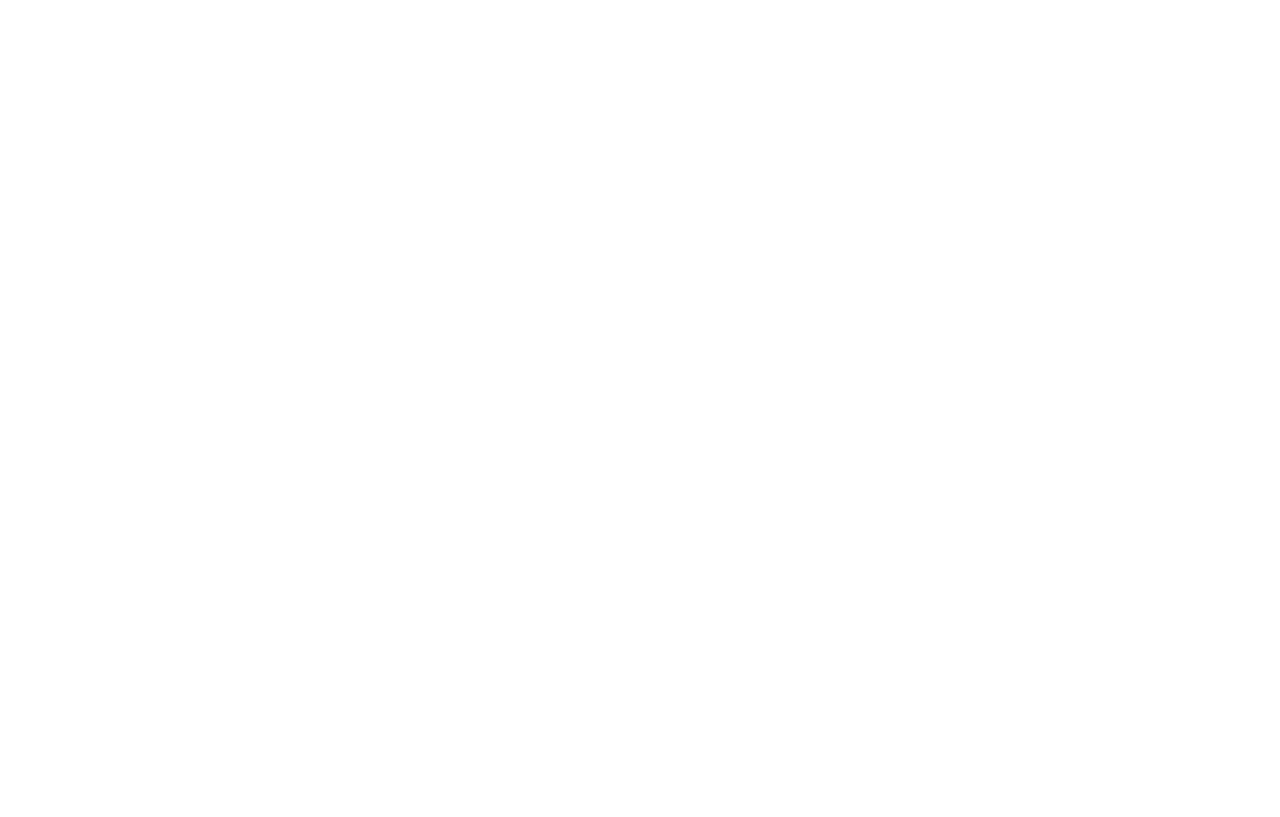
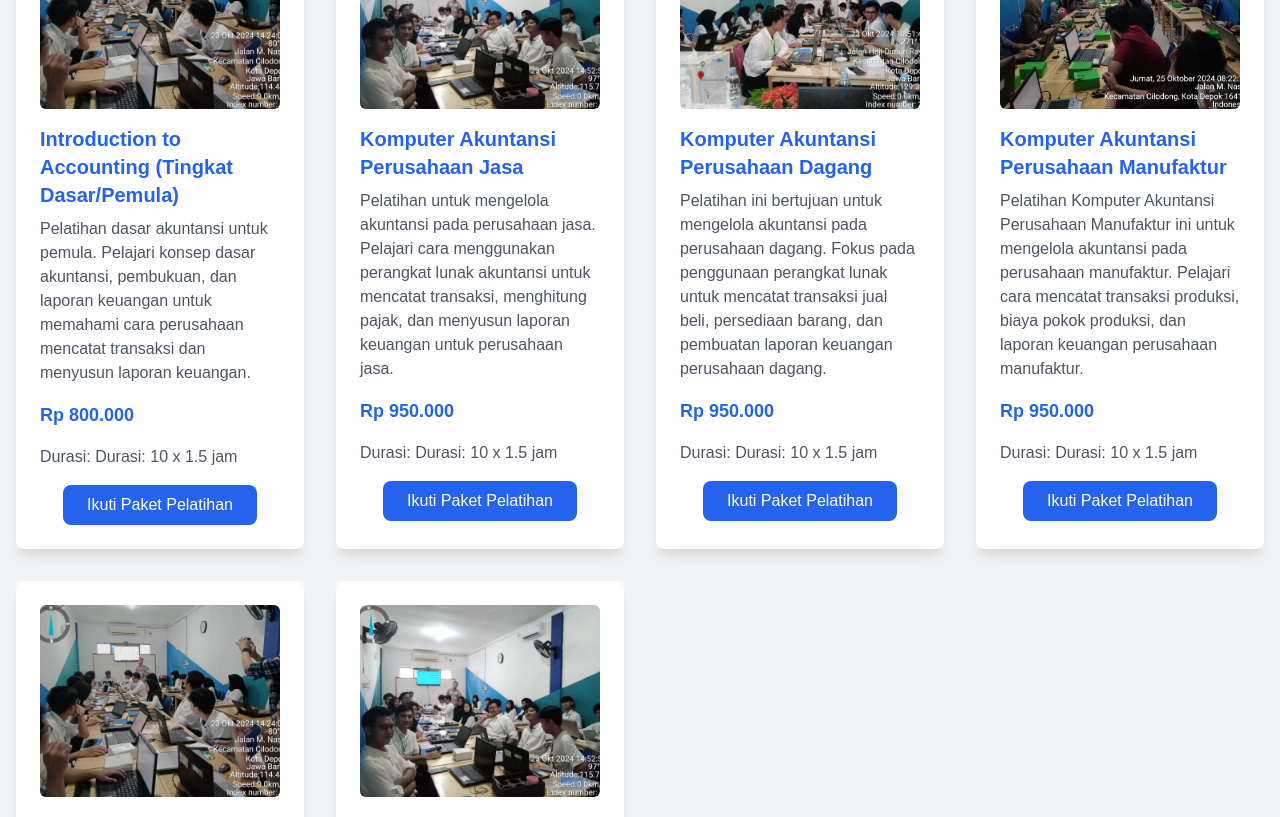
Before and after one commit to andikadeniardi/muticom_depok, a Next.js app: page /PaketAkuntansi in a window 1280 px wide. Before the commit this address had no page. Shown: the part 460-1277 px from the top of the page. Before the commit the page ends 800 px from the top, so only its background shows below. Built offline with nearby package versions, Linux system fonts and the light colour scheme.

Commit message:
feat: add paket akuntansi page

```diff
--- /dev/null
+++ b/src/app/PaketAkuntansi/page.tsx
@@ -0,0 +1,113 @@
+"use client";
+
+import { useRouter } from "next/navigation"; // Import useRouter
+import Footer from "../../../components/molecules/Footer";
+import Navbar from "../../../components/molecules/Navbar";
+import PaketCard from "../../../components/molecules/PaketCard";
+
+const PaketAkuntansi = () => {
+  const router = useRouter(); // Initialize router
+
+  const handleBackClick = () => {
+    router.back(); // Navigasi kembali ke halaman sebelumnya
+  };
+
+  return (
+    <div className="bg-gray-100 min-h-screen">
+      <Navbar />
+
+      <main className="container mx-auto p-4">
+        {/* Header Section */}
+        <section className="text-center py-12">
+          <h1 className="text-4xl font-bold text-blue-600">
+            Paket Pelatihan Akuntansi & Pajak
+          </h1>
+          <p className="text-lg text-gray-600 mt-4">
+            Pilih paket pelatihan akuntansi dan pajak yang sesuai dengan
+            kebutuhan Anda. Kami menyediakan berbagai pilihan pelatihan untuk
+            meningkatkan kemampuan Anda di bidang akuntansi dan perpajakan.
+          </p>
+        </section>
+
+        {/* Section Paket Pelatihan Akuntansi & Pajak */}
+        <section className="mt-8">
+          <div className="grid grid-cols-1 sm:grid-cols-2 lg:grid-cols-3 xl:grid-cols-4 gap-8">
+            {/* Paket Pelatihan 1: Introduction to Accounting */}
+            <PaketCard
+              title="Introduction to Accounting (Tingkat Dasar/Pemula)"
+              description="Pelatihan dasar akuntansi untuk pemula. Pelajari konsep dasar akuntansi, pembukuan, dan laporan keuangan untuk memahami cara perusahaan mencatat transaksi dan menyusun laporan keuangan."
+              imageUrl="/paket1.jpeg"
+              price="Rp 800.000"
+              duration="Durasi: 10 x 1.5 jam"
+              link="https://wa.me/6281316907115?text=Saya%20tertarik%20dengan%20Paket%20Introduction%20to%20Accounting"
+            />
+
+            {/* Paket Pelatihan 2: Komputer Akuntansi Perusahaan Jasa */}
+            <PaketCard
+              title="Komputer Akuntansi Perusahaan Jasa"
+              description="Pelatihan untuk mengelola akuntansi pada perusahaan jasa. Pelajari cara menggunakan perangkat lunak akuntansi untuk mencatat transaksi, menghitung pajak, dan menyusun laporan keuangan untuk perusahaan jasa."
+              imageUrl="/paket2.jpeg"
+              price="Rp 950.000"
+              duration="Durasi: 10 x 1.5 jam"
+              link="https://wa.me/6281316907115?text=Saya%20tertarik%20dengan%20Paket%20Komputer%20Akuntansi%20Perusahaan%20Jasa"
+            />
+
+            {/* Paket Pelatihan 3: Komputer Akuntansi Perusahaan Dagang */}
+            <PaketCard
+              title="Komputer Akuntansi Perusahaan Dagang"
+              description="Pelatihan ini bertujuan untuk mengelola akuntansi pada perusahaan dagang. Fokus pada penggunaan perangkat lunak untuk mencatat transaksi jual beli, persediaan barang, dan pembuatan laporan keuangan perusahaan dagang."
+              imageUrl="/paket3.jpeg"
+              price="Rp 950.000"
+              duration="Durasi: 10 x 1.5 jam"
+              link="https://wa.me/6281316907115?text=Saya%20tertarik%20dengan%20Paket%20Komputer%20Akuntansi%20Perusahaan%20Dagang"
+            />
+
+            {/* Paket Pelatihan 4: Komputer Akuntansi Perusahaan Manufaktur */}
+            <PaketCard
+              title="Komputer Akuntansi Perusahaan Manufaktur"
+              description="Pelatihan Komputer Akuntansi Perusahaan Manufaktur ini untuk mengelola akuntansi pada perusahaan manufaktur. Pelajari cara mencatat transaksi produksi, biaya pokok produksi, dan laporan keuangan perusahaan manufaktur."
+              imageUrl="/paket4.jpeg"
+              price="Rp 950.000"
+              duration="Durasi: 10 x 1.5 jam"
+              link="https://wa.me/6281316907115?text=Saya%20tertarik%20dengan%20Paket%20Komputer%20Akuntansi%20Perusahaan%20Manufaktur"
+            />
+
+            {/* Paket Pelatihan 5: Financial Modelling & Financial Statement & Analysis */}
+            <PaketCard
+              title="Financial Modelling & Financial Statement & Analysis"
+              description="Pelatihan untuk membangun model keuangan dan menganalisis laporan keuangan perusahaan. Pelajari cara membuat proyeksi keuangan, analisis rasio, dan pengambilan keputusan berbasis data keuangan."
+              imageUrl="/paket1.jpeg"
+              price="Rp 1.000.000"
+              duration="Durasi: 10 x 1.5 jam"
+              link="https://wa.me/6281316907115?text=Saya%20tertarik%20dengan%20Paket%20Financial%20Modelling%20dan%20Analisis%20Laporan%20Keuangan"
+            />
+
+            {/* Paket Pelatihan 6: Perpajakan */}
+            <PaketCard
+              title="Perpajakan"
+              description="Pelatihan Perpajakan ini mempelajari mengenai sistem perpajakan di Indonesia, termasuk cara menghitung pajak, penyusunan laporan pajak, dan kepatuhan pajak untuk individu maupun perusahaan. Dalam pelatihan ini, Anda akan mempelajari berbagai jenis pajak yang berlaku di Indonesia."
+              imageUrl="/paket2.jpeg"
+              price="Rp 950.000"
+              duration="Durasi: 10 x 1.5 jam"
+              link="https://wa.me/6281316907115?text=Saya%20tertarik%20dengan%20Paket%20Perpajakan"
+            />
+          </div>
+
+          {/* Back Button */}
+          <div className="flex justify-center mt-12">
+            <button
+              onClick={handleBackClick}
+              className="bg-blue-600 text-white py-2 px-6 rounded-full hover:bg-blue-700 transition"
+            >
+              Kembali
+            </button>
+          </div>
+        </section>
+      </main>
+
+      <Footer />
+    </div>
+  );
+};
+
+export default PaketAkuntansi;
--- a/src/app/pelatihan/page.tsx
+++ b/src/app/pelatihan/page.tsx
@@ -19,7 +19,7 @@
           {/* Paket Pelatihan Komputer */}
           <PaketCard
             title="Paket Komputer"
-            description="Pelatihan ini mencakup dasar-dasar penggunaan komputer, pengoperasian perangkat lunak, dan aplikasi produktivitas untuk membantu peserta menguasai keterampilan teknologi komputer dasar."
+            description="Pelatihan paket komputer ini mencakup dasar-dasar penggunaan komputer, pengoperasian perangkat lunak, dan aplikasi produktivitas untuk membantu peserta menguasai keterampilan teknologi komputer dasar."
             imageUrl="/paket1.jpeg"
             link="/PaketKomputer"
           />
@@ -27,9 +27,9 @@
           {/* Paket Pelatihan Jaringan */}
           <PaketCard
             title="Paket Jaringan"
-            description="Paket pelatihan jaringan ini akan memberikan keterampilan praktis dalam merancang, mengelola, dan mengatasi masalah jaringan komputer, serta memahami konsep dasar seperti TCP/IP, DNS, dan lainnya."
+            description="Pelatihan paket jaringan ini akan memberikan keterampilan praktis dalam merancang, mengelola, dan mengatasi masalah jaringan komputer, serta memahami konsep dasar seperti TCP/IP, DNS, dan lainnya. Jadi silahkan dipilih sesuai minat."
             imageUrl="/paket2.jpeg"
-            link="/paket/networking"
+            link="/PaketJaringan"
           />
 
           {/* Paket Pelatihan Bahasa Inggris */}
@@ -37,7 +37,7 @@
             title="Paket Bahasa Inggris"
             description="Pelatihan ini dirancang untuk meningkatkan kemampuan komunikasi peserta dalam bahasa Inggris, termasuk kemampuan berbicara, mendengarkan, membaca, dan menulis dalam konteks profesional dan sehari-hari."
             imageUrl="/paket3.jpeg"
-            link="/paket/english-language"
+            link="/PaketBahasaInggris"
           />
 
           {/* Paket Pelatihan Akuntansi/Pajak */}
@@ -45,7 +45,7 @@
             title="Paket Akuntansi/Pajak"
             description="Pelatihan ini memberikan pemahaman tentang dasar-dasar akuntansi serta keterampilan dalam mengelola kewajiban pajak untuk individu dan perusahaan, termasuk pemahaman pelaporan pajak dan peraturan perpajakan."
             imageUrl="/paket4.jpeg"
-            link="/paket/accounting-tax"
+            link="/PaketAkuntansi"
           />
         </div>
       </main>
```
